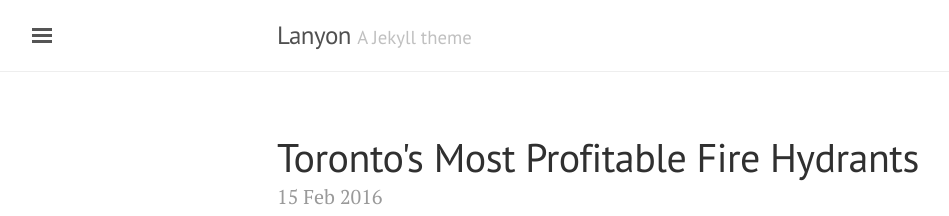
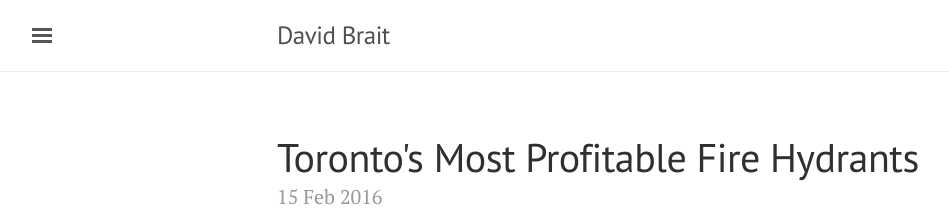
Before and after one commit to dbrait/dbrait-blog, a Jekyll site: the page built from index.html, in a window 1280 px wide and 900 px high. Shown: the top 216 px of the window, without its empty margins (3-952 px from the left). Built offline with Jekyll 4.4.1, drawn with Linux system fonts in a browser that asks for light colours; the list of posts is cut into pages by our own code.

Commit message:
change config
changed title, tagline, description, url and version.

```diff
--- a/_config.yml
+++ b/_config.yml
@@ -4,10 +4,9 @@
 permalink:           pretty
 
 # Setup
-title:               Lanyon
-tagline:             'A Jekyll theme'
-description:         'A reserved <a href="http://jekyllrb.com" target="_blank">Jekyll</a> theme that places the utmost gravity on content with a hidden drawer. Made by <a href="https://twitter.com/mdo" target="_blank">@mdo</a>.'
-url:                 http://lanyon.getpoole.com
+title:               David Brait
+description:         'A blog that uses data science to look into interesting trends'
+url:                 http://dbrait.github.io
 baseurl:             ''
 paginate:            5
 
@@ -18,4 +17,3 @@
   email:             david.brait@gmail.com
 
 # Custom vars
-version:             1.0.0
```
